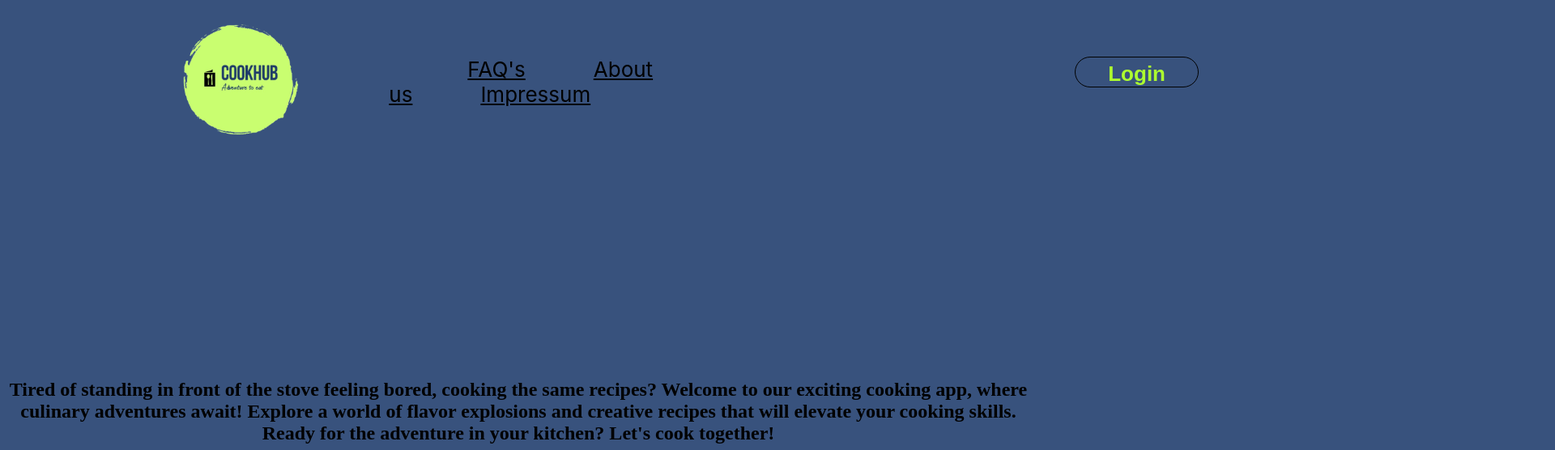
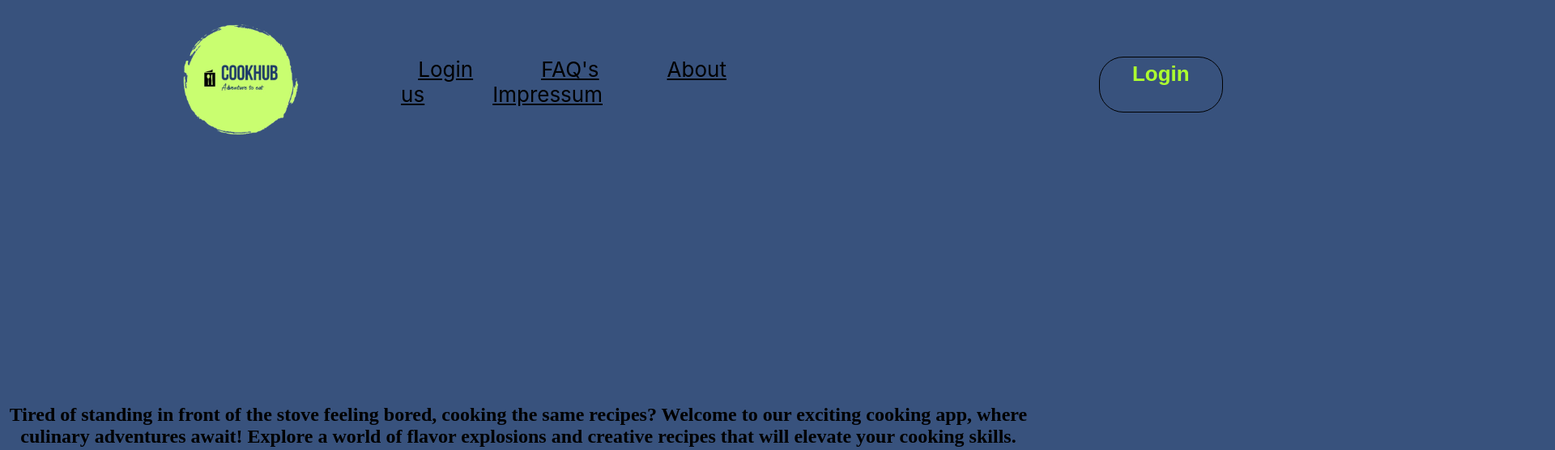
Before and after one commit to SE-TINF22B6/CookHub, a React (Create React App) app in the folder Frontend/: page / in a window 1280 px wide. Shown: the top 556 px of the page at 81% size, 1920 px wide, since content can reach past the window. Built offline with nearby package versions, Linux system fonts and the light colour scheme.

Commit message:
- added functionality and own class for each of the link-elements FAQ's, About and Impressum on LandingPage.tsx
- new classes:
AboutUsPage.tsx
FAQsPage.tsx
ImpressumPage.tsx

- when you click on a link you get redirected to the specific url of the element

```diff
--- /dev/null
+++ b/Frontend/src/AboutUsPage.tsx
@@ -0,0 +1,5 @@
+export default function AboutUsPage(){
+    return(
+        <h1>Das sind wir</h1>
+    );
+}
--- a/Frontend/src/App.tsx
+++ b/Frontend/src/App.tsx
@@ -3,6 +3,10 @@ import './Frontend.css';
 import { BrowserRouter, Route, Routes } from 'react-router-dom';
 import LandingPage from "./LandingPage";
 import LoginPage from "./LoginPage";
+import AboutUsPage from "./AboutUsPage";
+import FAQsPage from "./FAQsPage";
+import ImpressumPage from "./ImpressumPage";
+
 
 function App() {
   return (
@@ -11,6 +15,9 @@ function App() {
             <Routes>
                 <Route path='/' element={<LandingPage/>} />
                 <Route path='/login' element={<LoginPage/>} />
+                <Route path='/about' element={<AboutUsPage/>} />
+                <Route path='/faqs' element={<FAQsPage/>} />
+                <Route path='/impressum' element={<ImpressumPage/>} />
             </Routes>
         </BrowserRouter>
     </div>
--- /dev/null
+++ b/Frontend/src/FAQsPage.tsx
@@ -0,0 +1,5 @@
+export default function FAQsPage(){
+    return(
+        <h1>FAQs: Question 1</h1>
+    );
+}
--- a/Frontend/src/Frontend.css
+++ b/Frontend/src/Frontend.css
@@ -55,7 +55,55 @@ a:hover{
 
 .Login-link {
   color: greenyellow;
-  font-family: Arial;
+  font-family: Arial, serif;
+  display: inline-block;
+  padding: 5px 40px 0px 40px;
+  text-decoration: none;
+  border-radius: 30px;
+  cursor: pointer;
+  border: none;
+  font-weight: bold;
+  margin-bottom: 360px;
+  margin-top: 50px;
+  margin-left: 450px;
+  border: solid 1px black;
+}
+
+.FAQs-link {
+  color: greenyellow;
+  font-family: Arial, serif;
+  display: inline-block;
+  padding: 5px 40px 0px 40px;
+  text-decoration: none;
+  border-radius: 30px;
+  cursor: pointer;
+  border: none;
+  font-weight: bold;
+  margin-bottom: 360px;
+  margin-top: 50px;
+  margin-left: 450px;
+  border: solid 1px black;
+}
+
+.About-link {
+  color: greenyellow;
+  font-family: Arial, serif;
+  display: inline-block;
+  padding: 5px 40px 0px 40px;
+  text-decoration: none;
+  border-radius: 30px;
+  cursor: pointer;
+  border: none;
+  font-weight: bold;
+  margin-bottom: 360px;
+  margin-top: 50px;
+  margin-left: 450px;
+  border: solid 1px black;
+}
+
+.Impressum-link {
+  color: greenyellow;
+  font-family: Arial, serif;
   display: inline-block;
   padding: 5px 40px 0px 40px;
   text-decoration: none;
--- /dev/null
+++ b/Frontend/src/ImpressumPage.tsx
@@ -0,0 +1,5 @@
+export default function ImpressumPage(){
+    return(
+        <h1>Unser Impressum</h1>
+    );
+}
--- a/Frontend/src/LandingPage.tsx
+++ b/Frontend/src/LandingPage.tsx
@@ -11,11 +11,15 @@ export default function LandingPage() {
             <header className="App-header">
                 <img src={logo} className="App-logo" alt="logo"/>
                 <ul>
-                    <li><a href='login'>FAQ's</a></li>
-                    <li><a href='login'>About us</a></li>
-                    <li><a href='login'>Impressum</a></li>
+                    <li><a href='login'>Login</a></li>
+                    <li><a href='faqs'>FAQ's</a></li>
+                    <li><a href='about'>About us</a></li>
+                    <li><a href='impressum'>Impressum</a></li>
                 </ul>
-               <a className="Login-link" target="_self" href='login'>Login</a>
+                <a className='Login-link' target="_self" href='login'>Login</a>
+                <a className='FAQs-link' target="_self" href='faqs'>FAQ's</a>
+                <a className='About-link' target="_self" href='about'>About us</a>
+                <a className='Impressum-link' target="_self" href='impressum'>Impressum</a>
             </header>
             <div className="body">
                 <h2>
```
